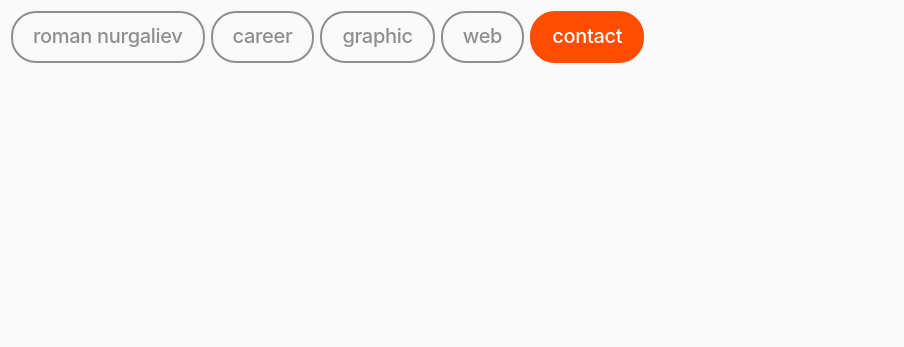
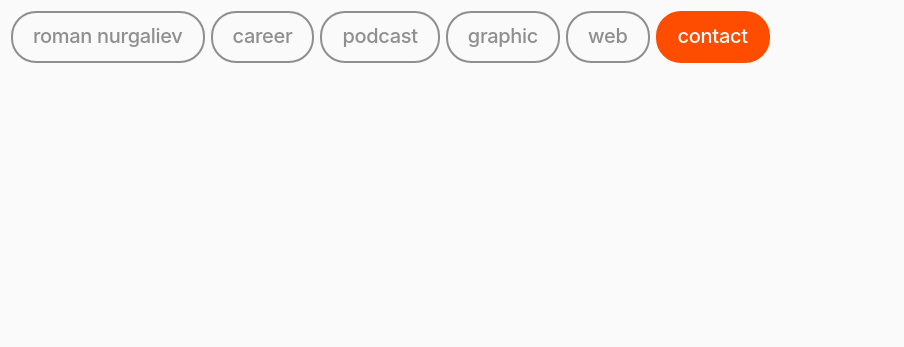
Before and after one commit to romannurgaliev/romannurgaliev.com, a plain HTML site: page contacts.html in a window 1280 px wide. Shown: the top 347 px of the page, without its empty margins (0-904 px from the left). Drawn offline with Linux system fonts and the light colour scheme.

Commit message:
+ contacts fixed links

```diff
--- a/contacts.html
+++ b/contacts.html
@@ -57,9 +57,10 @@
         <nav>
             <a href="index.html" class="button">roman nurgaliev</a>
             <a href="#" class="button">career</a>
+            <a href="https://band.link/designtakoy"  target="_blank" class="button">podcast</a>
             <a href="#" class="button">graphic</a>
             <a href="#" class="button">web</a>
-            <a href="#" class="home button">contact</a>
+            <a href="contacts.html" class="home button">contact</a>
         </nav>
 
         <h2>
```
